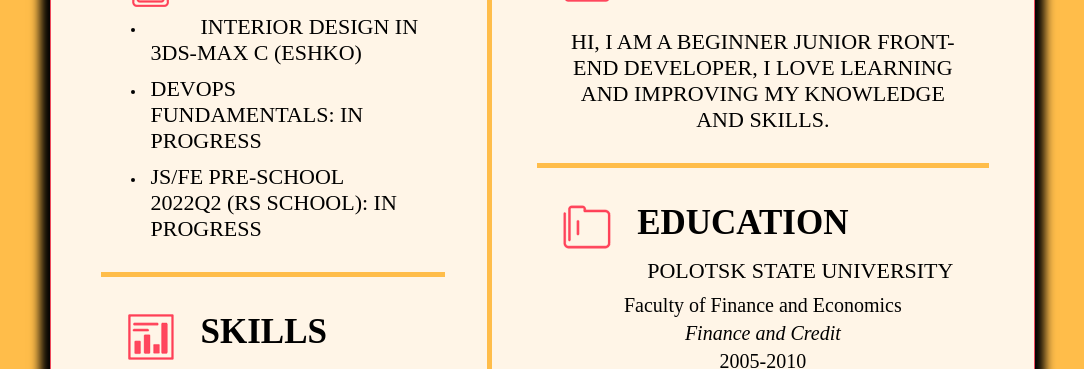
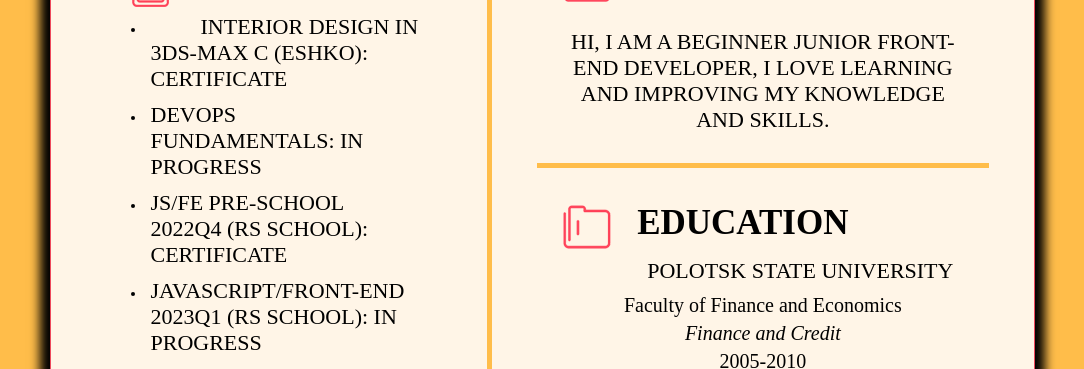
Before and after one commit to Kroshka0001/JS-FE-RS-2022Q4, a plain HTML site: page index.html in a window 1280 px wide. Shown: the part 562-931 px from the top of the page, without its empty margins (98-1182 px from the left). Drawn offline with nearby package versions, Linux system fonts and the light colour scheme.

Commit message:
feat: update index.html

```diff
--- a/index.html
+++ b/index.html
@@ -77,13 +77,16 @@
           <h2>Courses</h2>
           <ul>
             <li>
-              <h4>Interior design in 3ds-Max C (Eshko)</h4>
+              <h4>Interior design in 3ds-Max C (Eshko): Certificate </h4>
             </li>
             <li>
               <h4>DevOps Fundamentals: In Progress</h4>
             </li>
             <li>
-              <h4>JS/FE Pre-School 2022Q2 (RS School): In Progress</h4>
+              <h4>JS/FE Pre-School 2022Q4 (RS School): Certificate </h4>
+            </li>
+	    <li>
+              <h4>JavaScript/Front-end 2023Q1 (RS School): In Progress</h4>
             </li>
           </ul>
         </div>
```
